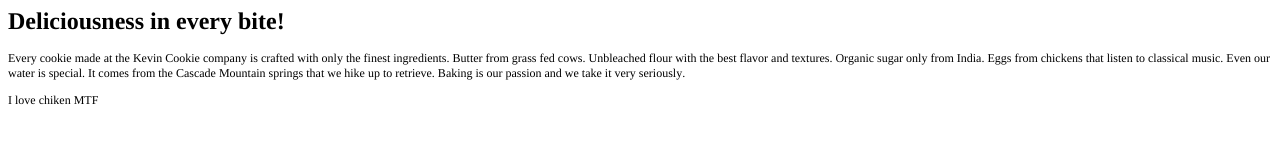
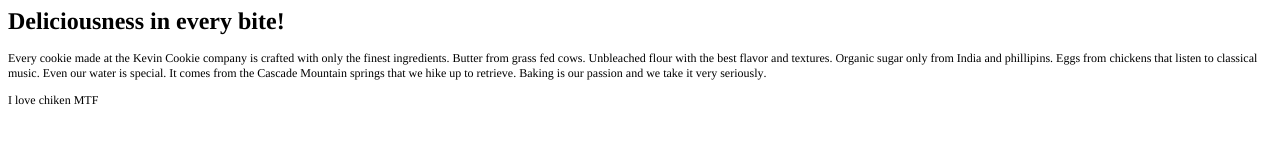
Before and after one commit to filloasefa111/KevionCookieCompany.com, a plain HTML site: page index.htm in a window 1280 px wide. Drawn offline with Linux system fonts and the light colour scheme.

Commit message:
Update index.htm

```diff
--- a/index.htm
+++ b/index.htm
@@ -13,7 +13,7 @@
 </head>
 <body>
 <h1 style="margin: 0.0px 0.0px 16.1px 0.0px; font: 24.0px Times; -webkit-text-stroke: #000000"><span class="s1"><b>Deliciousness in every bite!</b></span></h1>
-<p class="p2"><span class="s1">Every cookie made at the Kevin Cookie company is crafted with only the finest ingredients. Butter from grass fed cows. Unbleached flour with the best flavor and textures. Organic sugar only from India. Eggs from chickens that listen to classical music. Even our water is special. It comes from the Cascade Mountain springs that we hike up to retrieve. Baking is our passion and we take it very seriously.</span></p>
+<p class="p2"><span class="s1">Every cookie made at the Kevin Cookie company is crafted with only the finest ingredients. Butter from grass fed cows. Unbleached flour with the best flavor and textures. Organic sugar only from India and phillipins. Eggs from chickens that listen to classical music. Even our water is special. It comes from the Cascade Mountain springs that we hike up to retrieve. Baking is our passion and we take it very seriously.</span></p>
 <p class="p2"><span class="s1">I love chiken MTF</span></p>
 </body>
 </html>
```
